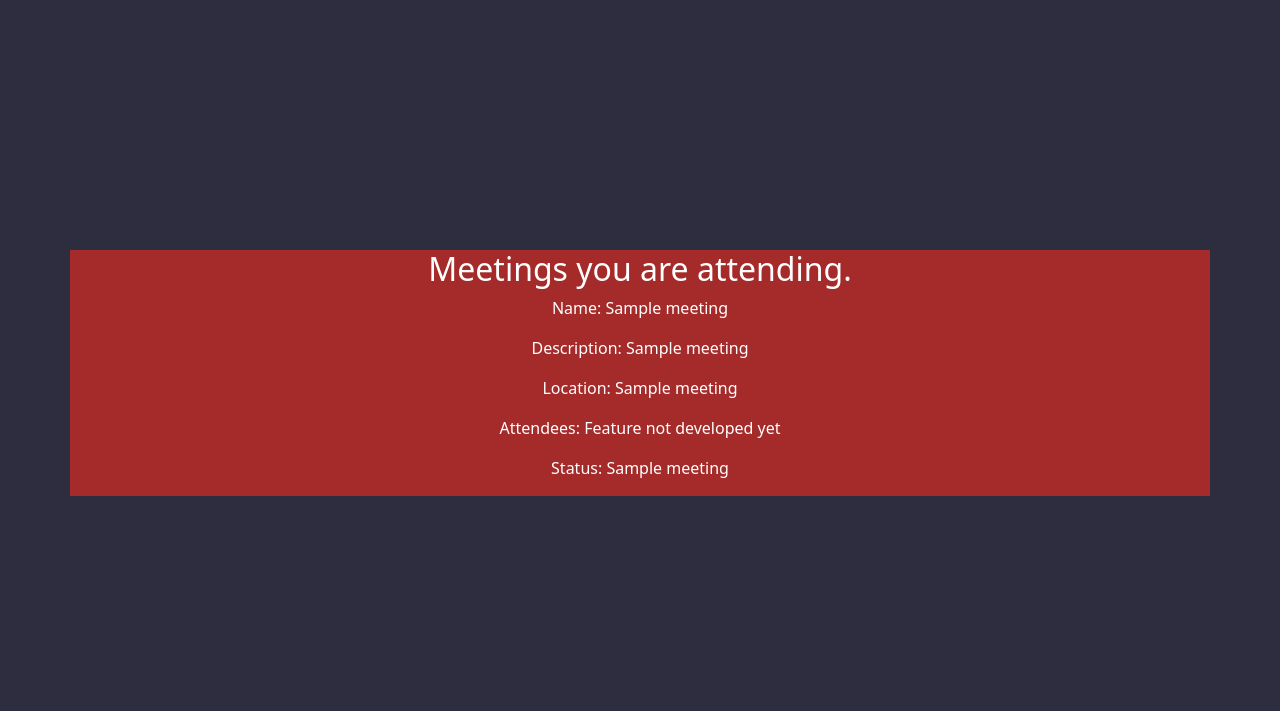
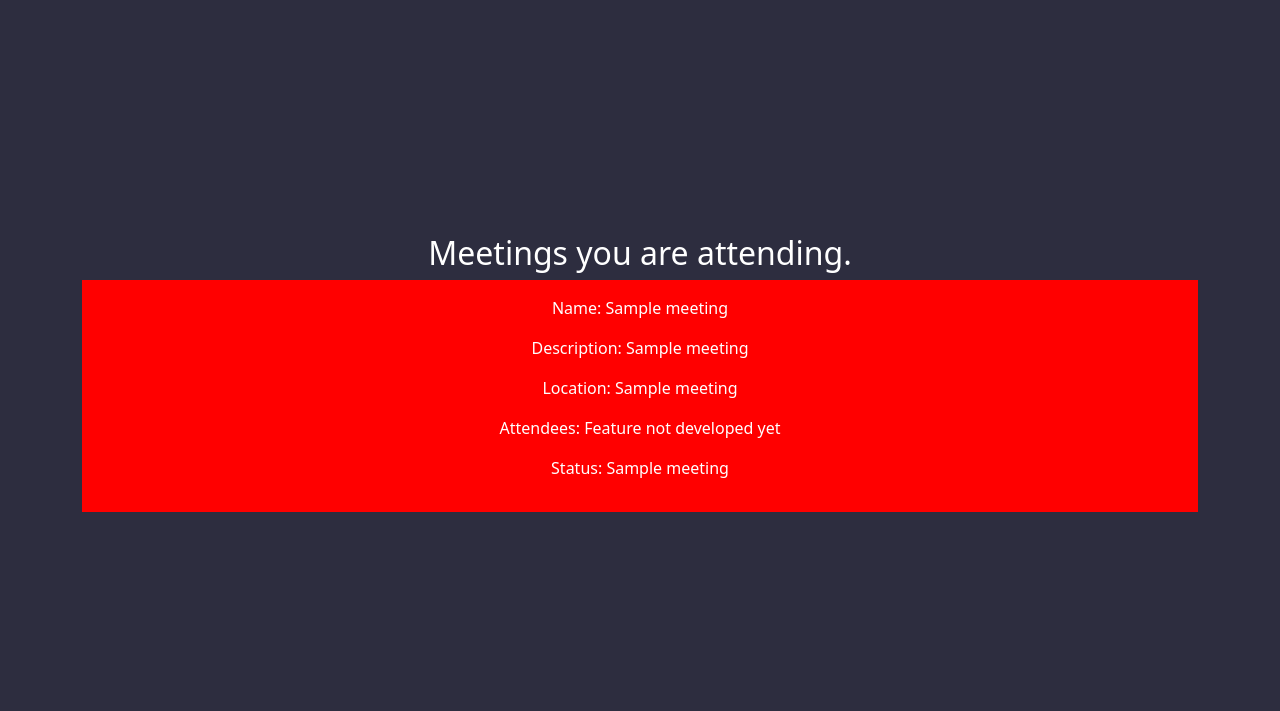
Before and after one commit to Szazlo/Gather-CS50, a Flask app: template src/templates/dashboard.html in a window 1280 px wide. Shown: the part 916-1627 px from the top of the page. Run offline with Flask 2, Linux system fonts and the light colour scheme; the template is opened without the code that fills it: most values are stand-ins (such as "Sample title", 1, 10 or a date in 2020); some libraries are stand-ins or nearby versions.

Commit message:
Added links to meetings in meetings attending

```diff
--- a/src/templates/dashboard.html
+++ b/src/templates/dashboard.html
@@ -60,15 +60,19 @@
     </div>
 </main>
 <main>
-    <div class="container" style="background-color: brown;">
+    <div class="container">
         <div class="text-center">
             <h2>Meetings you are attending.</h2>
             {% for meeting in meetingsAttendingSummary %}
-                    <p>Name: {{ meeting[1] }}</p>
-                    <p>Description: {{ meeting[2] }}</p>
-                    <p>Location: {{ meeting[4] }}</p>
-                    <p>Attendees: Feature not developed yet</p>
-                    <p>Status: {{ meeting[9] }}</p>
+                <a href="/meetings/{{ meeting[0] }}">
+                    <div class="meeting_box">
+                        <p>Name: {{ meeting[1] }}</p>
+                        <p>Description: {{ meeting[2] }}</p>
+                        <p>Location: {{ meeting[4] }}</p>
+                        <p>Attendees: Feature not developed yet</p>
+                        <p>Status: {{ meeting[9] }}</p>
+                    </div>
+                </a>
             {% else %}
                 <h2>No meetings found</h2>
             {% endfor %}
```
